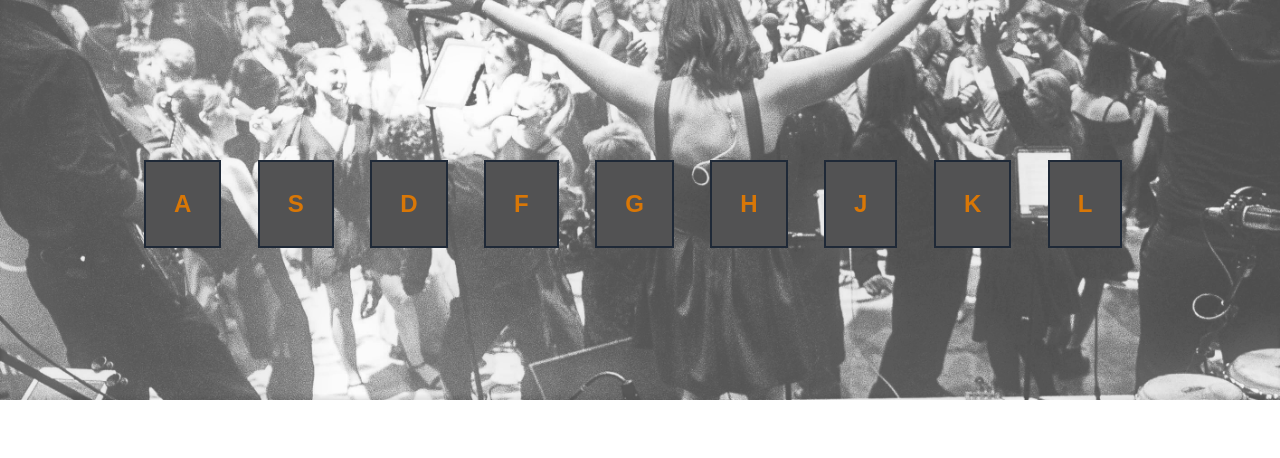
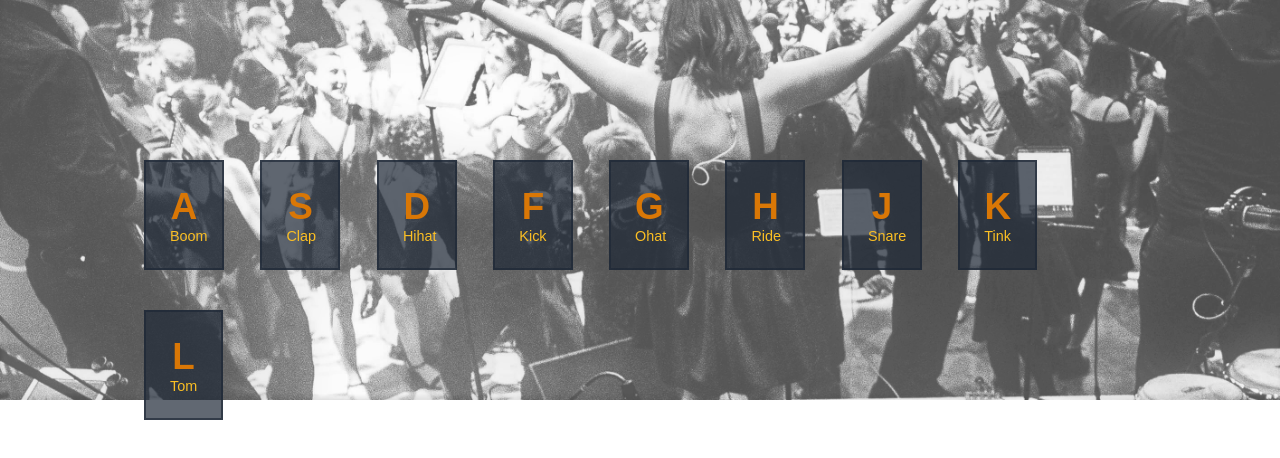
Before and after one commit to rohan-joby/Drum-Kit, a plain HTML site: page index.html in a window 1280 px wide. Shown: the part 320-778 px from the top of the page. Drawn offline with Linux system fonts and the light colour scheme.

Commit message:
wip: add button sound names

```diff
--- a/index.html
+++ b/index.html
@@ -15,15 +15,15 @@
             <!-- <img src="images/drums-bg image.jpg" alt=""> -->
         </div>
         <div class="switches">
-            <div data-key="KeyA" class="key"><kbd>A</kbd></div>
-            <div data-key="KeyS" class="key"><kbd>S</kbd></div>
-            <div data-key="KeyD" class="key"><kbd>D</kbd></div>
-            <div data-key="KeyF" class="key"><kbd>F</kbd></div>
-            <div data-key="KeyG" class="key"><kbd>G</kbd></div>
-            <div data-key="KeyH" class="key"><kbd>H</kbd></div>
-            <div data-key="KeyJ" class="key"><kbd>J</kbd></div>
-            <div data-key="KeyK" class="key"><kbd>K</kbd></div>
-            <div data-key="KeyL" class="key"><kbd>L</kbd></div>
+            <div data-key="KeyA" class="key"><kbd>A</kbd><p>Boom</p></div>
+            <div data-key="KeyS" class="key"><kbd>S</kbd><p>Clap</p></div>
+            <div data-key="KeyD" class="key"><kbd>D</kbd><p>Hihat</p></div>
+            <div data-key="KeyF" class="key"><kbd>F</kbd><p>Kick</p></div>
+            <div data-key="KeyG" class="key"><kbd>G</kbd><p>Ohat</p></div>
+            <div data-key="KeyH" class="key"><kbd>H</kbd><p>Ride</p></div>
+            <div data-key="KeyJ" class="key"><kbd>J</kbd><p>Snare</p></div>
+            <div data-key="KeyK" class="key"><kbd>K</kbd><p>Tink</p></div>
+            <div data-key="KeyL" class="key"><kbd>L</kbd><p>Tom</p></div>
         </div>
     </div>
 
--- a/style.css
+++ b/style.css
@@ -1,8 +1,9 @@
 :root {
-  --primary-color-500: #525253;
-  --primary-color-900: #1f2937;
+  --primary-color-500: #9CA3AF;
+  --primary-color-900: hsla(215, 28%, 17%,.7);
   --accent-color-100: #fbbf24;
   --accent-color-500: #d97706;
+  --accent-color-900: #92400E;
 }
 
 * {
@@ -41,14 +42,23 @@ body {
 }
 
 .key {
-  font-size: 1.5rem;
-  font-weight: 700;
+  text-align: center;
+  font-size: 2.3rem;
+  font-weight: 900;
   display: inline-block; /*cannot apply transform to inline elements*/
-  padding: 1.75rem;
+  padding: 1.5rem;
   margin: 1.25rem 1rem;
+  max-width: 5rem;
   color: var(--accent-color-500);
-  background-color: var(--primary-color-500);
+  background-color: var(--primary-color-900);
   border: 2px solid var(--primary-color-900);
+}
+
+.key p{
+  font-size: .9rem;
+  font-weight: 300;
+  margin:0;
+  color: var(--accent-color-100);
 }
 
 .playing{
```
